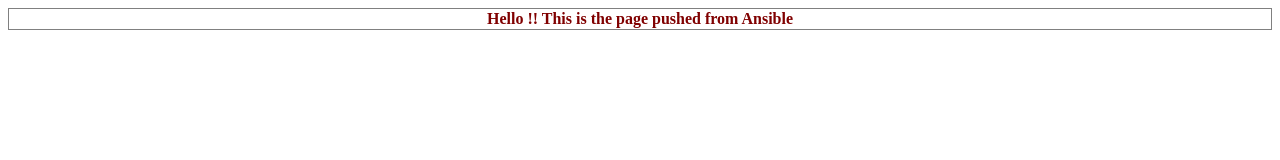
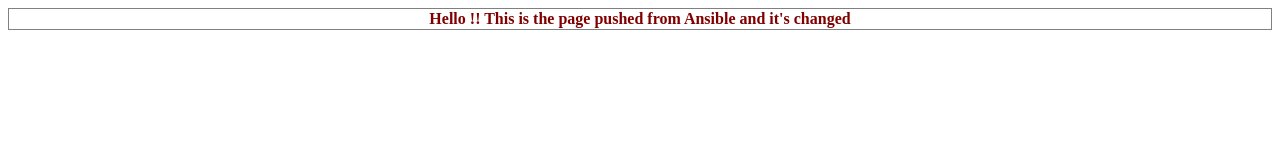
Before and after one commit to santoshmohapatra77/webproject, a plain HTML site: page index.html in a window 1280 px wide. Drawn offline with Linux system fonts and the light colour scheme.

Commit message:
Update index.html
modified

```diff
--- a/index.html
+++ b/index.html
@@ -1,7 +1,7 @@
 <table style="border-collapse: collapse; width: 100%;" border="1">
 <tbody>
 <tr>
-<td style="width: 100%; text-align: center;"><strong><span style="color: #800000;">Hello !! This is the page pushed from Ansible</span></strong></td>
+<td style="width: 100%; text-align: center;"><strong><span style="color: #800000;">Hello !! This is the page pushed from Ansible and it's changed</span></strong></td>
 </tr>
 </tbody>
 </table>
```
